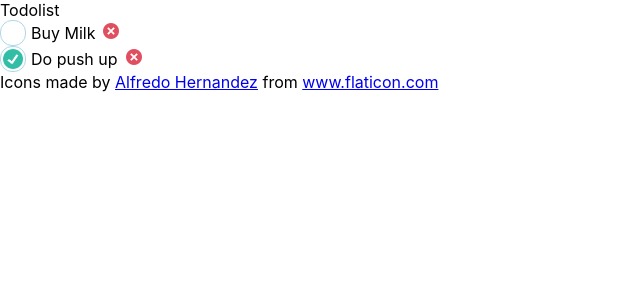
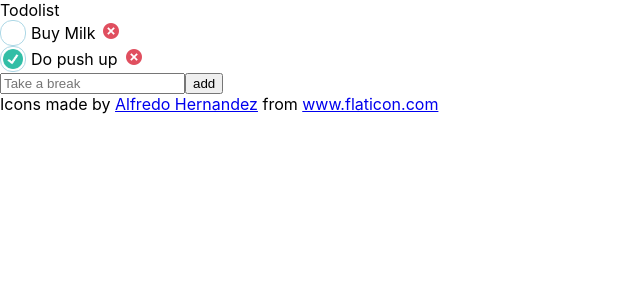
Before and after one commit to pelicularities/react-todolist, a React (Create React App) app: page / in a window 1280 px wide. Shown: the top 300 px of the page, without its empty margins (0-640 px from the left). Built offline with nearby package versions, Linux system fonts and the light colour scheme.

Commit message:
Add functionality to create new TodoItem

```diff
--- a/src/components/Todolist.js
+++ b/src/components/Todolist.js
@@ -10,6 +10,7 @@ class TodoList extends Component {
         { id: uuidv4(), name: "Buy Milk", isDone: false },
         { id: uuidv4(), name: "Do push up", isDone: true },
       ],
+      newItemName: "",
     };
   }
 
@@ -42,11 +43,41 @@ class TodoList extends Component {
     });
   }
 
+  handleChange = (event) => {
+    this.setState({ newItemName: event.target.value });
+  };
+
+  addNewTodo() {
+    const { newItemName: name } = this.state;
+    if (!name || !name.length) return;
+
+    this.setState({
+      newItemName: "",
+      todos: [
+        ...this.state.todos,
+        {
+          id: uuidv4(),
+          name: name,
+          isDone: false,
+        },
+      ],
+    });
+  }
+
   render() {
     return (
       <div>
         <div>Todolist</div>
         <div>{this.displayTodos()}</div>
+        <div>
+          <input
+            type="text"
+            value={this.state.newItemName}
+            onChange={this.handleChange}
+            placeholder="Take a break"
+          />
+          <button onClick={() => this.addNewTodo()}>add</button>
+        </div>
         <div>
           Icons made by{" "}
           <a href="https://www.alfredocreates.com" title="Alfredo Hernandez">
```
Also changed, not shown: 1 other file (tests, documents, lock files or other folders).
